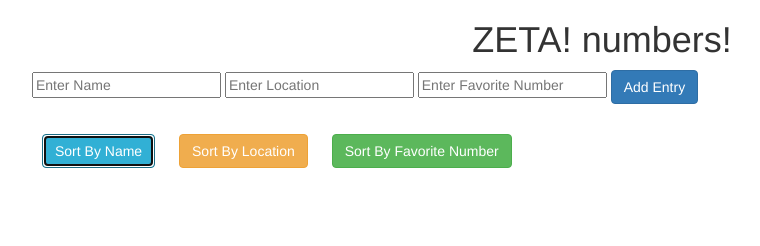
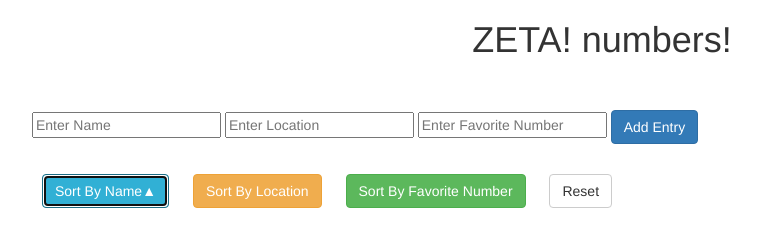
Before and after one commit to pychoi/prime_peer_angular_custom_directive, a website: page server/public/assets/views/index.html in a window 1280 px wide. Both pictures are taken after a click on the button "Sort By Name". Shown: the whole page, without its empty margins (38-798 px from the left). Drawn offline with Linux system fonts and the light colour scheme; files that its build step writes are made by us from their sources; no server answers; files whose address does not match are found by name.

Commit message:
Complete pro mode

```diff
--- a/client/scripts/app.js
+++ b/client/scripts/app.js
@@ -14,6 +14,7 @@ myApp.controller('WelcomeController', ['$scope', '$http', '$filter', function($s
 
     $scope.order = function(predicate, reverse){
         $scope.peopleArray = orderBy($scope.peopleArray, predicate, reverse);
+        $scope.predicate = predicate;
     };
 
     $scope.postPeople = function(kittyFoo){
@@ -24,4 +25,11 @@ myApp.controller('WelcomeController', ['$scope', '$http', '$filter', function($s
         });
     };
 
+    $scope.deletePerson = function(info){
+        console.log(info);
+        $http.delete('/data', {params: {id: info.param}}).then(function(response){
+            $scope.getPeople();
+        });
+    };
+
 }]);
--- a/client/scripts/zetainfo.js
+++ b/client/scripts/zetainfo.js
@@ -1,9 +1,10 @@
 myApp.directive('zetaInfo',
   function(){
       return {
-          restrict: "E",
+          restrict: "AE",
           scope: {
-              info: "="
+              info: "=",
+              action: '&'
           },
           templateUrl: "assets/views/zetainfo.html"
       }
--- a/client/styles/style.css
+++ b/client/styles/style.css
@@ -6,6 +6,7 @@ p {
 
 h1 {
     text-align: center;
+    margin-bottom: 50px;
 }
 
 .person-container {
@@ -16,11 +17,22 @@ h1 {
     background-color: lightgrey;
 }
 
-.sort-name{
+.sort{
     margin: 30px 10px;
 }
 
 .delete-button-container {
     display:inline-block;
     float:right;
+    margin-top: -5px;
 }
+
+.sort-order:after {
+    visibility: visible;
+    content: '\25bc';
+}
+
+.sort-order.reverse:after {
+    visibility: visible;
+    content: '\25b2';
+}
--- a/server/public/assets/styles/style.css
+++ b/server/public/assets/styles/style.css
@@ -6,6 +6,7 @@ p {
 
 h1 {
     text-align: center;
+    margin-bottom: 50px;
 }
 
 .person-container {
@@ -16,11 +17,22 @@ h1 {
     background-color: lightgrey;
 }
 
-.sort-name{
+.sort{
     margin: 30px 10px;
 }
 
 .delete-button-container {
     display:inline-block;
     float:right;
+    margin-top: -5px;
 }
+
+.sort-order:after {
+    visibility: visible;
+    content: '\25bc';
+}
+
+.sort-order.reverse:after {
+    visibility: visible;
+    content: '\25b2';
+}
--- a/server/public/assets/views/index.html
+++ b/server/public/assets/views/index.html
@@ -26,12 +26,16 @@
 
         </div>
 
-        <button class="sort-name btn btn-info" ng-click="order('name', false)">Sort By Name</button>
-        <button class="sort-name btn btn-warning" ng-click="order('location', false)">Sort By Location</button>
-        <button class="sort-name btn btn-success" ng-click="reverse=!reverse;order('number', reverse)">Sort By Favorite Number</button>
+        <button class="sort btn btn-info" ng-click="reverse=!reverse;order('-name', reverse)">Sort By Name<span class="sort-order" ng-show="predicate == '-name'" ng-class="{reverse:reverse}"></span></button>
+        <button class="sort btn btn-warning" ng-click="reverse=!reverse;order('-location', reverse)">Sort By Location<span class="sort-order" ng-show="predicate == '-location'" ng-class="{reverse:reverse}"></span></button>
+        <button class="sort btn btn-success" ng-click="reverse=!reverse;order('-number', reverse)">Sort By Favorite Number<span class="sort-order" ng-show="predicate == '-number'" ng-class="{reverse:reverse}"></span></button>
+        <button class="sort btn btn-default" ng-click="order('_id', false)">Reset</button>
 
         <div class="people-container" ng-repeat="people in peopleArray">
-            <zeta-info info="people"></zeta-info>
+            <!--<div class="delete-button-container">-->
+                <!--<button class="delete btn btn-danger" ng-click="deletePerson(people._id)">Delete</button>-->
+            <!--</div>-->
+            <zeta-info info="people" action="deletePerson({param: people._id})"></zeta-info>
         </div>
 
     </div>
--- a/server/public/assets/views/zetainfo.html
+++ b/server/public/assets/views/zetainfo.html
@@ -1,6 +1,6 @@
 <div class="person-container">
     <p>{{info.name}} lives in {{info.location}}.  {{info.name}}'s favorite number is {{info.number}}.</p>
     <div class="delete-button-container">
-        <button class="delete btn btn-danger">Delete</button>
+        <button class="delete btn btn-danger" ng-click="action(param)">Delete</button>
     </div>
 </div>
```
Also changed, not shown: client/views/index.html (+8 -4 lines), client/views/zetainfo.html (+1 -1 lines), server/app.js (+9 -0 lines), server/public/assets/scripts/app.min.js.
